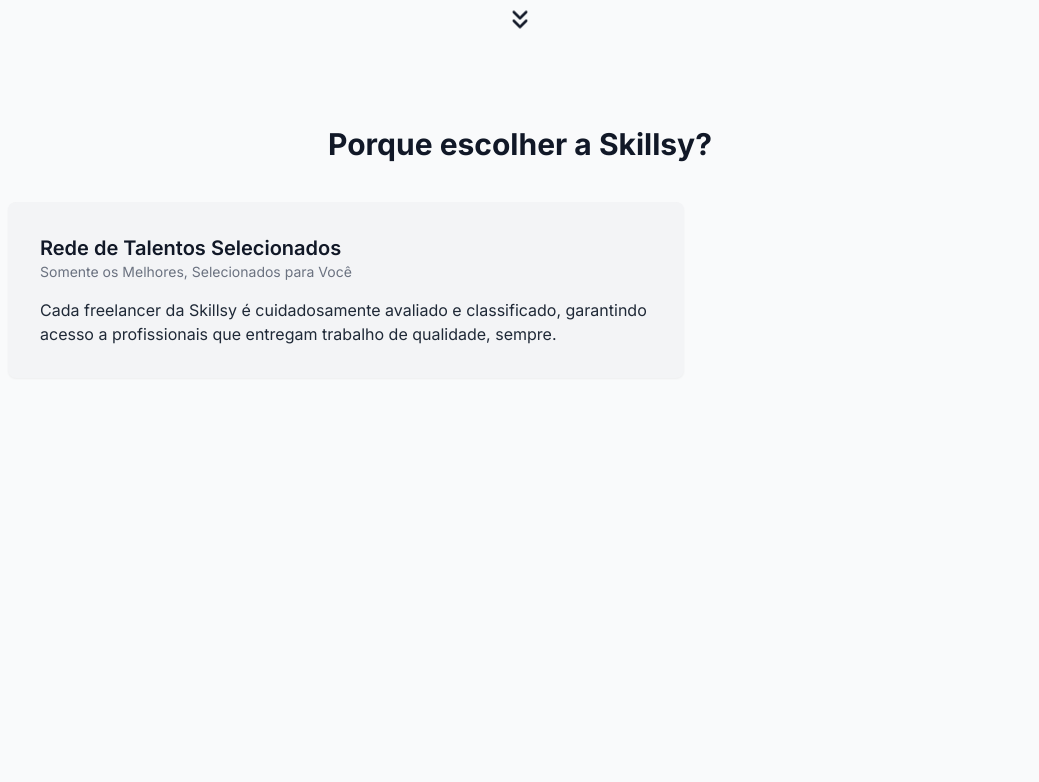
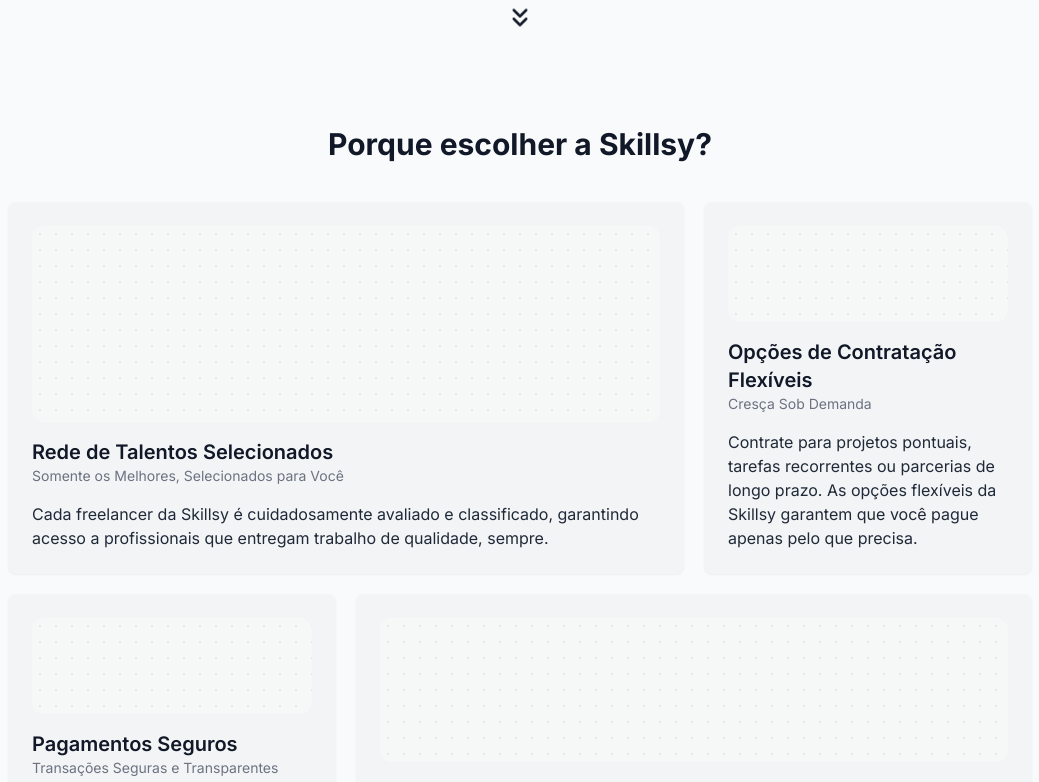
Before and after one commit to dev-pedroalmeida/skillsy, a Next.js app: page / in a window 1280 px wide. Shown: the part 820-1602 px from the top of the page, without its empty margins (120-1159 px from the left). Built offline with nearby package versions, Linux system fonts and the light colour scheme.

Commit message:
feat: finish bento grid section

```diff
--- a/app/page.tsx
+++ b/app/page.tsx
@@ -2,11 +2,21 @@
 import { ArrowUpRight, ChevronsDown } from "lucide-react";
 import Link from "next/link";
 import * as motion from "motion/react-client";
-import { BentoGridContainer } from "@/components/BentoGrid";
+import { BentoGridContainer, BentoGridItem } from "@/components/BentoGrid";
 
 export default function Home() {
   return (
     <>
+      <motion.div
+        initial={{ opacity: 0, y: -40 }}
+        whileInView={{
+          opacity: 1,
+          y: 0,
+          transition: {
+            duration: 1,
+          },
+        }}
+      >
         <main className="h-[80vh] mb-16 flex flex-col items-center justify-center bg-gradient-to-bl from-indigo-400 to-red-500 rounded-xl">
           <h1 className="text-center font-bold text-7xl mb-10 text-white tracking-tighter leading-tight drop-shadow-lg">
             Expanda seu Negócio
@@ -26,13 +36,55 @@
             <Link href={"/"}>Comece agora de graça</Link>
           </Button>
         </main>
+      </motion.div>
 
       <div className="w-fit mx-auto my-20 rounded-full p-1 animate-bounce">
         <ChevronsDown size={30} />
       </div>
 
       <motion.div
-        initial={{ opacity: 0, y: 60 }}
+        initial={{ opacity: 0, y: 40 }}
+        whileInView={{
+          opacity: 1,
+          y: 0,
+          transition: {
+            duration: 1,
+          },
+        }}
+      >
+        <section className="mb-36">
+          <h2 className="text-3xl font-bold mb-10 text-center">
+            Porque escolher a Skillsy?
+          </h2>
+          <BentoGridContainer>
+            <BentoGridItem
+              title="Rede de Talentos Selecionados"
+              subtitle="Somente os Melhores, Selecionados para Você"
+              description="Cada freelancer da Skillsy é cuidadosamente avaliado e classificado, garantindo acesso a profissionais que entregam trabalho de qualidade, sempre."
+              className="col-span-2"
+            />
+            <BentoGridItem
+              title="Opções de Contratação Flexíveis"
+              subtitle="Cresça Sob Demanda"
+              description="Contrate para projetos pontuais, tarefas recorrentes ou parcerias de longo prazo. As opções flexíveis da Skillsy garantem que você pague apenas pelo que precisa."
+            />
+            <BentoGridItem
+              title="Pagamentos Seguros"
+              subtitle="Transações Seguras e Transparentes"
+              description="Seus pagamentos ficam protegidos em uma conta de garantia até que o trabalho seja concluído, garantindo tranquilidade para você e seu freelancer."
+            />
+            <BentoGridItem
+              title="Ferramentas de Colaboração em Tempo Real"
+              subtitle="Gestão de Projetos Sem Complicações"
+              description="Acompanhe seus projetos com as ferramentas integradas de comunicação e rastreamento da Skillsy. Veja o progresso, se comunique facilmente e cumpra todos os prazos."
+              className="col-span-2"
+            />
+          </BentoGridContainer>
+        </section>
+      </motion.div>
+
+      <motion.div
+        initial={{ opacity: 0, y: 40 }}
         whileInView={{
           opacity: 1,
           y: 0,
@@ -43,25 +95,8 @@
       >
         <section>
           <h2 className="text-3xl font-bold mb-10 text-center">
-            Porque escolher a Skillsy?
+            Nossos Preços
           </h2>
-          <BentoGridContainer>
-            <div className="bg-gray-100 p-8 rounded-lg shadow-sm col-span-2">
-              <header className="mb-4">
-                <h3 className="text-xl font-semibold">
-                  Rede de Talentos Selecionados
-                </h3>
-                <p className="text-sm text-gray-500">
-                  Somente os Melhores, Selecionados para Você
-                </p>
-              </header>
-              <p className="text-gray-800">
-                Cada freelancer da Skillsy é cuidadosamente avaliado e
-                classificado, garantindo acesso a profissionais que entregam
-                trabalho de qualidade, sempre.
-              </p>
-            </div>
-          </BentoGridContainer>
         </section>
       </motion.div>
 
```
Lines whose indentation alone changed are shown as unchanged.
